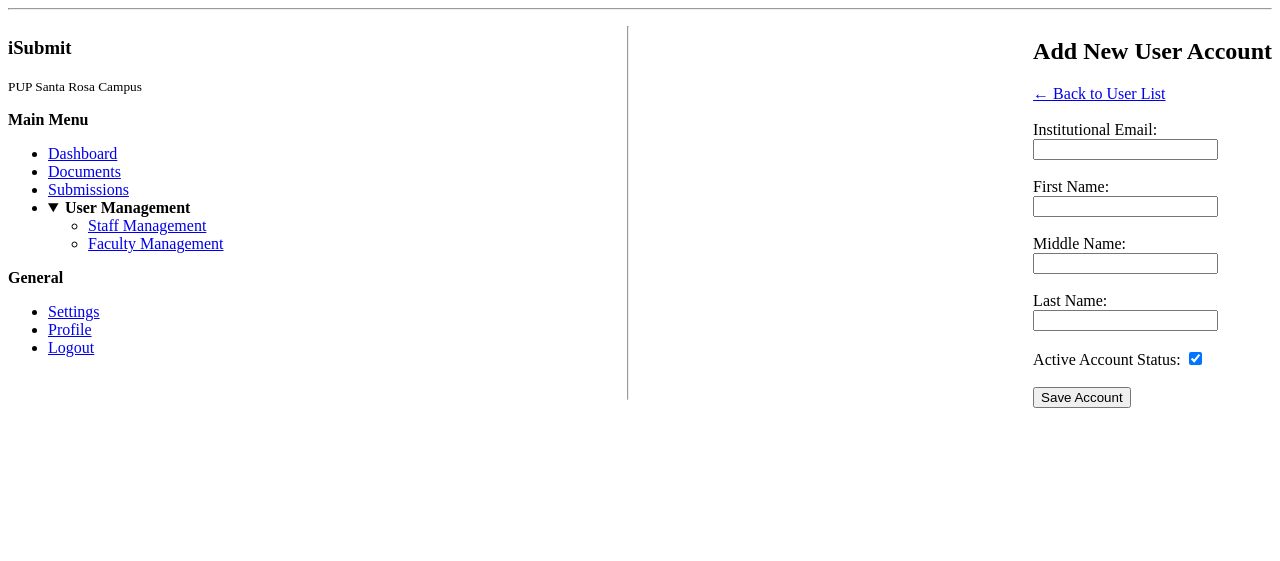
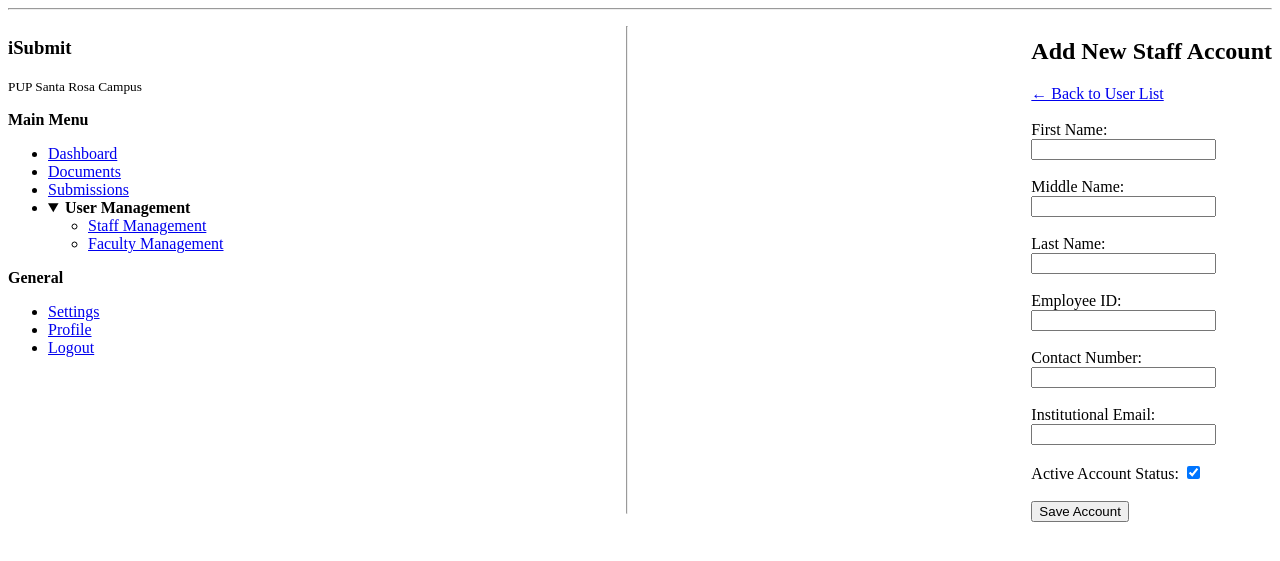
Before and after one commit to caesij/iSubmit, a Django app: page /admin-portal/users/add/ in a window 1280 px wide. Shown: the part 47-608 px from the top of the page. Run offline with Django 5.2, Linux system fonts and the light colour scheme; a user stored in the database is signed in; tables that the repository leaves empty hold one stand-in row (values such as "Sample post").

Commit message:
Updated User Model and Fixed Forms
- Added Employee No. and Conctact No.
- Separated staff and faculty forms

```diff
--- a/backend/admin_staff_portal/forms.py
+++ b/backend/admin_staff_portal/forms.py
@@ -2,22 +2,75 @@ from django import forms
 from django.core.exceptions import ValidationError
 from django.core.validators import validate_email
 from accounts.models import User
+import re
 
-class UserManagementForm(forms.ModelForm):
-
+class BaseUserManagementForm(forms.ModelForm):
     class Meta:
         model = User
-        fields = ['email', 'first_name', 'middle_name', 'last_name', 'faculty_type', 'is_active']
+        fields = [
+            'first_name',
+            'middle_name',
+            'last_name',
+            'employee_ID',
+            'contact_no',
+            'email',
+            'is_active']
 
     def __init__(self, *args, **kwargs):
         self.request_user = kwargs.pop('request_user', None)
-        self.assigned_role = kwargs.pop('initial_role', None) or User.Role.FACULTY
         super().__init__(*args, **kwargs)
 
-        target_role = self.instance.role if self.instance.pk else self.assigned_role
-        if target_role != User.Role.FACULTY:
-            self.fields['faculty_type'].widget = forms.HiddenInput()
-            self.fields['faculty_type'].required = False
+    # Data Cleaning
+    def clean_first_name(self):
+        first_name = self.cleaned_data.get('first_name', '').strip()
+        return first_name.upper() if first_name else ''
+
+    def clean_middle_name(self):
+        middle_name = self.cleaned_data.get('middle_name', '').strip()
+        return middle_name.upper() if middle_name else ''
+
+    def clean_last_name(self):
+        last_name = self.cleaned_data.get('last_name', '').strip()
+        return last_name.upper() if last_name else ''
+
+    # Employee ID Cleaning
+    def clean_employee_ID(self):
+        employee_id = self.cleaned_data.get('employee_ID', '').strip()
+
+        if not employee_id:
+            raise ValidationError("Employee ID is required.")
+
+        query = User.objects.filter(employee_ID__iexact=employee_id)
+        if self.instance.pk:
+            query = query.exclude(pk=self.instance.pk)
+
+        if query.exists():
+            raise ValidationError("A user with this employee ID already exists.")
+
+        return employee_id
+
+    # Contact Number Cleaner & Formatter
+    def clean_contact_no(self):
+        contact_no = self.cleaned_data.get('contact_no', '').strip()
+
+        digits_only = re.sub(r'\D', '', contact_no)
+
+        if digits_only.startswith('639') and len(digits_only) == 12:
+            digits_only = '0' + digits_only[2:]
+
+        if not re.match(r'^09\d{9}$', digits_only):
+            raise ValidationError("Enter a valid 11-digit mobile number starting with '09' (e.g., 09123456789).")
+
+        formatted_contact_no = f"{digits_only[:4]}-{digits_only[4:7]}-{digits_only[7:]}"
+
+        query = User.objects.filter(contact_no=formatted_contact_no)
+        if self.instance.pk:
+            query = query.exclude(pk=self.instance.pk)
+
+        if query.exists():
+            raise ValidationError("A user with this contact number already exists.")
+
+        return formatted_contact_no
 
     # Validate Email
     def clean_email(self):
@@ -34,42 +87,29 @@ class UserManagementForm(forms.ModelForm):
             query = query.exclude(pk=self.instance.pk)
 
         if query.exists():
-            raise ValidationError("An account with this email address already exists.")
+            raise ValidationError("A user with this email address already exists.")
 
         return email
 
-    # Data Cleaning
-    def clean_first_name(self):
-        first_name = self.cleaned_data.get('first_name', '').strip()
-        return first_name.upper() if first_name else ''
-
-    def clean_middle_name(self):
-        middle_name = self.cleaned_data.get('middle_name', '').strip()
-        return middle_name.upper() if middle_name else ''
-
-    def clean_last_name(self):
-        last_name = self.cleaned_data.get('last_name', '').strip()
-        return last_name.upper() if last_name else ''
-
-    def clean(self):
-        cleaned_data = super().clean()
-        faculty_type = cleaned_data.get('faculty_type')
-        target_role = self.instance.role if self.instance.pk else self.assigned_role
-
-        if target_role == User.Role.FACULTY and not faculty_type:
-            self.add_error('faculty_type', 'Faculty type is required for faculty accounts.')
-
-        return cleaned_data
-
     def save(self, commit=True):
         user = super().save(commit=False)
-
-        if not user.pk:
+        if user._state.adding:
             user.role = self.assigned_role
-
-        if user.role != User.Role.FACULTY:
-            user.faculty_type = None
-
         if commit:
             user.save()
         return user
+
+class StaffManagementForm(BaseUserManagementForm):
+    assigned_role = User.Role.STAFF
+
+class FacultyManagementForm(BaseUserManagementForm):
+    assigned_role = User.Role.FACULTY
+
+    class Meta(BaseUserManagementForm.Meta):
+        fields = BaseUserManagementForm.Meta.fields + ['faculty_type']
+
+    def clean_faculty_type(self):
+        faculty_type = self.cleaned_data.get('faculty_type')
+        if not faculty_type:
+            raise ValidationError('Faculty type is required for faculty accounts.')
+        return faculty_type
--- a/backend/admin_staff_portal/urls.py
+++ b/backend/admin_staff_portal/urls.py
@@ -7,6 +7,6 @@ urlpatterns = [
     path('dashboard/', views.DashboardView.as_view(), name='dashboard'),
     path('users/', views.UserListView.as_view(), name='user_list'),
     path('users/add/', views.UserCreateView.as_view(), name='user_create'),
-    path('users/<int:pk>/edit/', views.UserUpdateView.as_view(), name='user_edit'),
-    path('users/<int:pk>/toggle-acc-status/', views.UserToggleAccStatusView.as_view(), name='user_toggle_acc_status'),
+    path('users/<uuid:pk>/edit/', views.UserUpdateView.as_view(), name='user_edit'),
+    path('users/<uuid:pk>/toggle-acc-status/', views.UserToggleAccStatusView.as_view(), name='user_toggle_acc_status'),
 ]
--- a/backend/admin_staff_portal/views/core/user_mgmt_views.py
+++ b/backend/admin_staff_portal/views/core/user_mgmt_views.py
@@ -3,8 +3,8 @@ from django.views.generic import ListView, CreateView, UpdateView, View
 from django.shortcuts import get_object_or_404, redirect
 from django.db.models import Q
 from accounts.models import User
-from admin_staff_portal.forms import UserManagementForm
-from admin_staff_portal.mixins import AdminOrStaffRequiredMixin, RoleContextMixin
+from admin_staff_portal.forms import StaffManagementForm, FacultyManagementForm
+from admin_staff_portal.mixins import AdminOrStaffRequiredMixin, RoleContextMixin, RoleFormMixin
 import secrets
 import string
 from django.core.mail import send_mail
@@ -47,24 +47,17 @@ class UserListView(AdminOrStaffRequiredMixin, RoleContextMixin, ListView):
     # Context Passing for Pages
     def get_context_data(self, **kwargs):
         context = super().get_context_data(**kwargs)
-        context['page_title'] = "Faculty Management" if self.target_role == User.Role.FACULTY else "Staff Management"
-        context['current_role'] = self.target_role
-        context['form'] = UserManagementForm(
-            request_user=self.request.user,
-            initial_role=self.target_role
-        )
+        form_class = FacultyManagementForm if self.target_role == User.Role.FACULTY else StaffManagementForm
+        context['form'] = form_class(request_user=self.request.user)
         return context
 
 
-class UserCreateView(AdminOrStaffRequiredMixin, RoleContextMixin, CreateView):
+class UserCreateView(AdminOrStaffRequiredMixin, RoleContextMixin, RoleFormMixin, CreateView):
     model = User
-    form_class = UserManagementForm
-    template_name = 'admin_staff_portal/core/user_mgmt/user_form.html'
 
     def get_form_kwargs(self):
         kwargs = super().get_form_kwargs()
         kwargs['request_user'] = self.request.user
-        kwargs['initial_role'] = self.target_role
         return kwargs
 
     def get_success_url(self):
@@ -104,10 +97,8 @@ class UserCreateView(AdminOrStaffRequiredMixin, RoleContextMixin, CreateView):
 
         return redirect(self.get_success_url())
 
-class UserUpdateView(AdminOrStaffRequiredMixin, UpdateView):
+class UserUpdateView(AdminOrStaffRequiredMixin, RoleContextMixin, RoleFormMixin, UpdateView):
     model = User
-    form_class = UserManagementForm
-    template_name = 'admin_staff_portal/core/user_mgmt/user_form.html'
 
     def get_form_kwargs(self):
         kwargs = super().get_form_kwargs()
@@ -116,42 +107,36 @@ class UserUpdateView(AdminOrStaffRequiredMixin, UpdateView):
 
     def dispatch(self, request, *args, **kwargs):
         target_user = self.get_object()
-        user = request.user
 
-        if user.is_staff_role and target_user.role != User.Role.FACULTY:
+        if not self.can_manage_target(target_user):
             messages.error(request, "You do not have permission to edit this account.")
             return redirect('admin_staff_portal:user_list')
 
-        if user.is_admin and target_user.role not in [User.Role.STAFF, User.Role.FACULTY]:
-            messages.error(request, "You do not have permission to edit this account.")
-            return redirect('admin_staff_portal:user_list')
+        self.target_role = target_user.role
+
         return super().dispatch(request, *args, **kwargs)
 
     def get_success_url(self):
         url = reverse('admin_staff_portal:user_list')
-
-        if self.object.role == User.Role.FACULTY:
-            return f"{url}?role=FACULTY"
-
-        return f"{url}?role=STAFF"
+        return f'{url}?role={self.object.role}'
 
 class UserToggleAccStatusView(AdminOrStaffRequiredMixin, View):
     def post(self, request, pk):
         target_user = get_object_or_404(User, pk=pk)
-        user = request.user
+        redirect_url = f"{reverse('admin_staff_portal:user_list')}?role={target_user.role}"
 
-        # Authorization
-        if user.is_staff_role and target_user.role != User.Role.FACULTY:
-            return redirect('admin_staff_portal:user_list')
+        if request.user.pk == target_user.pk:
+            messages.error(request, 'You cannot deactivate your own account.')
+            return redirect(redirect_url)
 
-        if user.is_admin and target_user.role not in [User.Role.STAFF, User.Role.FACULTY]:
-            return redirect('admin_staff_portal:user_list')
+        if not self.can_manage_target(target_user):
+            messages.error(request, 'You do not have permission to edit this account status.')
+            return redirect(redirect_url)
 
         target_user.is_active = not target_user.is_active
         target_user.save()
 
-        redirect_url = reverse('admin_staff_portal:user_list')
+        status_label = 'activated' if target_user.is_active else 'deactivated'
+        messages.success(request, f'The account has been {status_label}.')
 
-        if target_user.role == User.Role.FACULTY:
-            return redirect(f"{redirect_url}?role=FACULTY")
-        return redirect(f"{redirect_url}?role=STAFF")
+        return redirect(redirect_url)
--- a/backend/config/settings.py
+++ b/backend/config/settings.py
@@ -108,6 +108,8 @@ USE_TZ = True
 
 STATIC_URL = 'static/'
 
+LOGIN_URL = 'accounts:login'
+
 AUTH_USER_MODEL = 'accounts.User'
 
 DEFAULT_FROM_EMAIL = 'iSubmit Portal <noreply@admin.com>'
--- a/frontend/templates/admin_staff_portal/core/user_mgmt/user_form.html
+++ b/frontend/templates/admin_staff_portal/core/user_mgmt/user_form_faculty.html
@@ -1,15 +1,18 @@
 {% extends 'admin_staff_portal/base.html' %}
 
-{% block title %}{% if object %}Edit User{% else %}Add User{% endif %} - iSubmit{% endblock %}
+{% block title %}{% if object %}Edit Faculty{% else %}Add Faculty{% endif %} - iSubmit{% endblock %}
 
 {% block content %}
-<h2>{% if object %}Edit User Account{% else %}Add New User Account{% endif %}</h2>
-<a href="{% url 'admin_staff_portal:user_list' %}">← Back to User List</a>
+<h2>{% if object %}Edit Faculty Account{% else %}Add New Faculty Account{% endif %}</h2>
+<a href="{% url 'admin_staff_portal:user_list' %}?role=FACULTY">← Back to User List</a>
 
 <br><br>
 
 <form method="POST">
     {% csrf_token %}
+    {% if not object %}
+    <input type="hidden" name="role" value="FACULTY">
+    {% endif %}
 
     {% if form.errors %}
     <div>
@@ -21,12 +24,6 @@
         </ul>
     </div>
     {% endif %}
-
-    <div>
-        <label for="id_email">Institutional Email:</label><br>
-        {{ form.email }}
-    </div>
-    <br>
 
     <div>
         <label for="id_first_name">First Name:</label><br>
@@ -46,15 +43,30 @@
     </div>
     <br>
 
-    {% if form.faculty_type.is_hidden %}
-    {{ form.faculty_type }}
-    {% else %}
+    <div>
+        <label for="id_employee_ID">Employee ID:</label><br>
+        {{ form.employee_ID }}
+    </div>
+    <br>
+
+    <div>
+        <label for="id_contact_no">Contact Number:</label><br>
+        {{ form.contact_no }}
+    </div>
+    <br>
+
+    <div>
+        <label for="id_email">Institutional Email:</label><br>
+        {{ form.email }}
+    </div>
+    <br>
+
+
     <div>
         <label for="id_faculty_type">Faculty Type:</label><br>
         {{ form.faculty_type }}
     </div>
     <br>
-    {% endif %}
 
     <div>
         <label for="id_is_active">Active Account Status:</label>
--- /dev/null
+++ b/frontend/templates/admin_staff_portal/core/user_mgmt/user_form_staff.html
@@ -0,0 +1,75 @@
+{% extends 'admin_staff_portal/base.html' %}
+
+{% block title %}{% if object %}Edit Staff{% else %}Add Staff{% endif %} - iSubmit{% endblock %}
+
+{% block content %}
+<h2>{% if object %}Edit Staff Account{% else %}Add New Staff Account{% endif %}</h2>
+<a href="{% url 'admin_staff_portal:user_list' %}?role=STAFF">← Back to User List</a>
+
+<br><br>
+
+<form method="POST">
+    {% csrf_token %}
+    {% if not object %}
+    <input type="hidden" name="role" value="STAFF">
+    {% endif %}
+
+    {% if form.errors %}
+    <div>
+        <p><strong>Errors:</strong></p>
+        <ul>
+            {% for field, errors in form.errors.items %}
+            <li>{{ field }}: {{ errors|join:", " }}</li>
+            {% endfor %}
+        </ul>
+    </div>
+    {% endif %}
+
+    <div>
+        <label for="id_first_name">First Name:</label><br>
+        {{ form.first_name }}
+    </div>
+    <br>
+
+    <div>
+        <label for="id_middle_name">Middle Name:</label><br>
+        {{ form.middle_name }}
+    </div>
+    <br>
+
+    <div>
+        <label for="id_last_name">Last Name:</label><br>
+        {{ form.last_name }}
+    </div>
+    <br>
+
+    <div>
+        <label for="id_employee_ID">Employee ID:</label><br>
+        {{ form.employee_ID }}
+    </div>
+    <br>
+
+    <div>
+        <label for="id_contact_no">Contact Number:</label><br>
+        {{ form.contact_no }}
+    </div>
+    <br>
+
+    <div>
+        <label for="id_email">Institutional Email:</label><br>
+        {{ form.email }}
+    </div>
+    <br>
+
+
+    <div>
+        <label for="id_is_active">Active Account Status:</label>
+        {{ form.is_active }}
+    </div>
+    <br>
+
+    <button type="submit">
+        {% if object %}Update Account{% else %}Save Account{% endif %}
+    </button>
+</form>
+{% endblock %}
```
Also changed, not shown: backend/accounts/models.py (+29 -6 lines), backend/admin_staff_portal/mixins.py (+43 -2 lines), backend/accounts/migrations/0001_initial.py.
